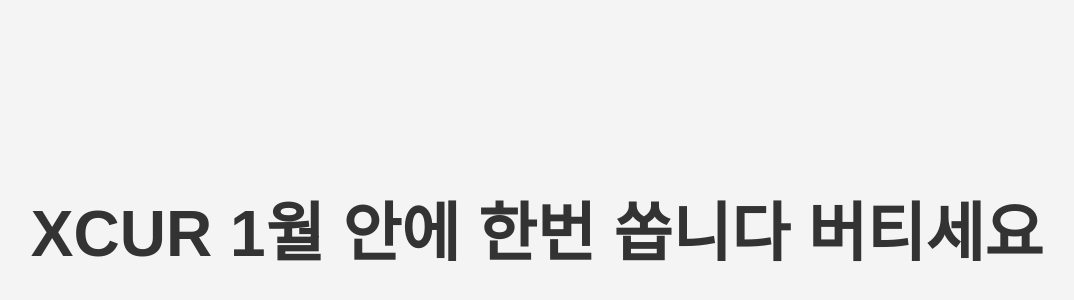
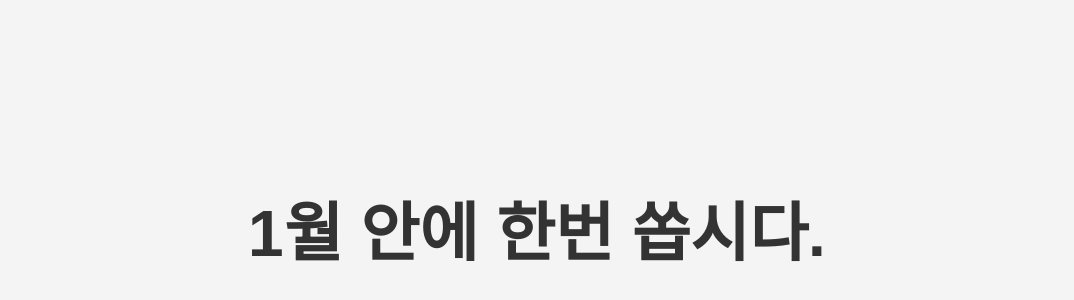
Before and after one commit to duhyeonBaby/minjae, a plain HTML site: page index.html in a window 1280 px wide. Shown: the part 172-472 px from the top of the page, without its empty margins (103-1177 px from the left). Drawn offline with Linux system fonts and the light colour scheme.

Commit message:
Update index.html

```diff
--- a/index.html
+++ b/index.html
@@ -22,6 +22,6 @@
     </style>
 </head>
 <body>
-    <h1>XCUR 1월 안에 한번 쏩니다 버티세요</h1>
+    <h1>1월 안에 한번 쏩시다.</h1>
 </body>
 </html>
```
